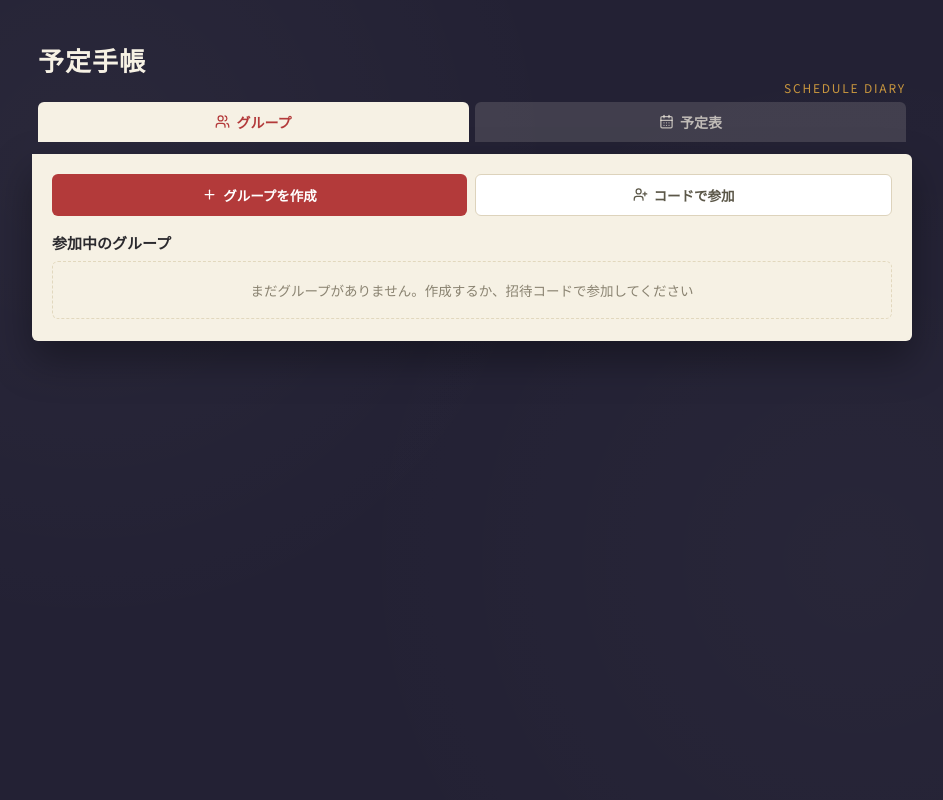
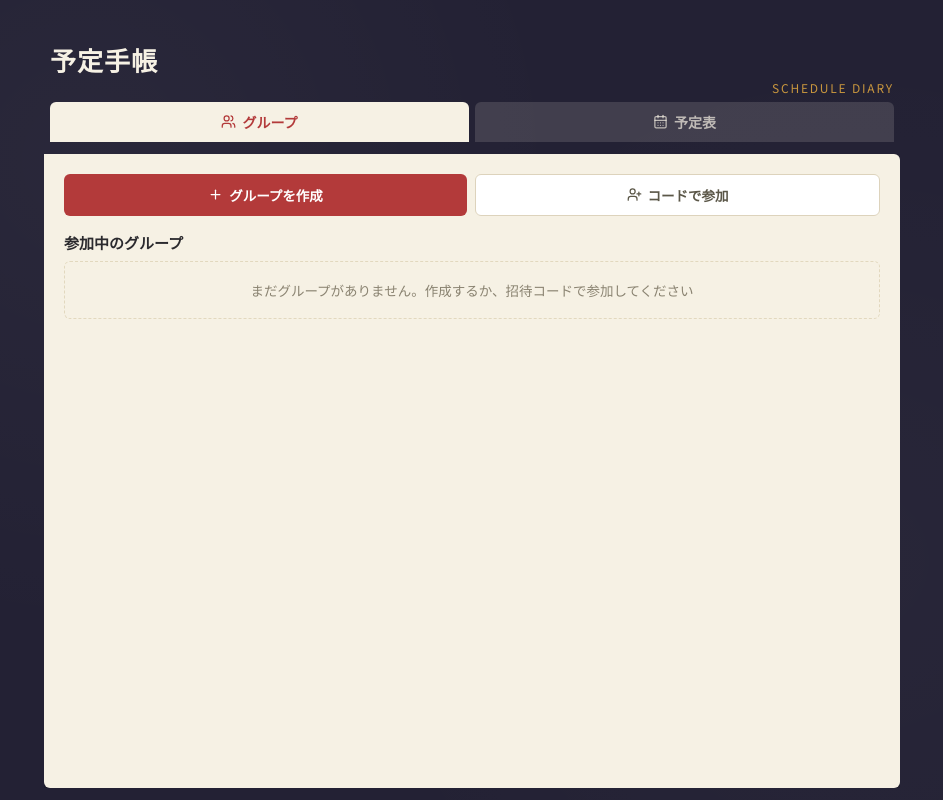
Before and after one commit to kazuk05-bot/family-schedule-app-V3, a React (Vite) app: page / in a window 1280 px wide. Shown: the whole page, without its empty margins (168-1111 px from the left). Built offline with nearby package versions, Linux system fonts and the light colour scheme.

Commit message:
画面縦ブレ制御/予定スクロール

```diff
--- a/index.html
+++ b/index.html
@@ -9,8 +9,11 @@
       href="https://fonts.googleapis.com/css2?family=Shippori+Mincho:wght@500;700;800&family=Noto+Sans+JP:wght@400;500;700&display=swap"
       rel="stylesheet"
     />
+    <style>
+      html, body, #root { height: 100%; margin: 0; overflow: hidden; }
+    </style>
   </head>
-  <body style="margin:0;">
+  <body>
     <div id="root"></div>
     <script type="module" src="/src/main.jsx"></script>
   </body>
--- a/src/App.jsx
+++ b/src/App.jsx
@@ -269,8 +269,7 @@ export default function App() {
     const month = currentMonth.getMonth();
     const firstOfMonth = new Date(year, month, 1);
     const startOffset = firstOfMonth.getDay();
-    const daysInMonth = new Date(year, month + 1, 0).getDate();
-    const totalCells = Math.ceil((startOffset + daysInMonth) / 7) * 7;
+    const totalCells = 42; // always exactly 6 rows so the grid height never jumps between months
     const arr = [];
     for (let i = 0; i < totalCells; i++) {
       const dayNum = i - startOffset + 1;
@@ -344,9 +343,9 @@ export default function App() {
   }
 
   return (
-    <div style={{ minHeight: "100dvh", background: "#232134", backgroundImage: "radial-gradient(circle at 20% 20%, rgba(255,255,255,0.03), transparent 40%), radial-gradient(circle at 80% 70%, rgba(255,255,255,0.025), transparent 45%)", fontFamily: "'Noto Sans JP', sans-serif", color: "#2B2A2E", padding: "24px 12px 60px", overflowX: "hidden" }}>
+    <div style={{ height: "100dvh", overflow: "hidden", background: "#232134", backgroundImage: "radial-gradient(circle at 20% 20%, rgba(255,255,255,0.03), transparent 40%), radial-gradient(circle at 80% 70%, rgba(255,255,255,0.025), transparent 45%)", fontFamily: "'Noto Sans JP', sans-serif", color: "#2B2A2E", display: "flex", flexDirection: "column" }}>
       <style>{`
-        html, body { margin: 0; overflow-x: hidden; -webkit-text-size-adjust: 100%; }
+        html, body { margin: 0; overflow: hidden; -webkit-text-size-adjust: 100%; }
         *, *::before, *::after { box-sizing: border-box; }
         .mincho { font-family: 'Shippori Mincho', serif; }
         .stamp-ring { box-shadow: 0 0 0 1.5px #B33A3A, 0 0 0 4px rgba(179,58,58,0.15); }
@@ -354,16 +353,18 @@ export default function App() {
         .focus-ring:focus-visible { outline: 2px solid #C8963E; outline-offset: 2px; }
         .chip-scroll::-webkit-scrollbar { height: 5px; }
         .chip-scroll::-webkit-scrollbar-thumb { background: #DCD2B8; border-radius: 4px; }
+        .list-scroll::-webkit-scrollbar { width: 5px; }
+        .list-scroll::-webkit-scrollbar-thumb { background: #DCD2B8; border-radius: 4px; }
         input, select, textarea { font-size: 16px !important; }
       `}</style>
 
-      <div style={{ maxWidth: 880, margin: "0 auto" }}>
-        <div style={{ display: "flex", alignItems: "flex-end", justifyContent: "space-between", marginBottom: 6, padding: "0 6px" }}>
+      <div style={{ maxWidth: 880, width: "100%", margin: "0 auto", padding: "24px 12px 12px", display: "flex", flexDirection: "column", flex: 1, minHeight: 0, overflow: "hidden" }}>
+        <div style={{ display: "flex", alignItems: "flex-end", justifyContent: "space-between", marginBottom: 6, padding: "0 6px", flexShrink: 0 }}>
           <h1 className="mincho" style={{ color: "#F6F1E4", fontSize: 26, fontWeight: 800, letterSpacing: "0.04em" }}>予定手帳</h1>
           <span style={{ color: "#C8963E", fontSize: 12, letterSpacing: "0.15em" }}>SCHEDULE&nbsp;DIARY</span>
         </div>
 
-        <div style={{ display: "flex", gap: 6, padding: "0 6px", marginBottom: 12 }}>
+        <div style={{ display: "flex", gap: 6, padding: "0 6px", marginBottom: 12, flexShrink: 0 }}>
           {[{ key: "groups", label: "グループ", icon: Users }, { key: "schedule", label: "予定表", icon: CalendarDays }].map((t) => {
             const Icon = t.icon;
             const on = activeTab === t.key;
@@ -375,6 +376,7 @@ export default function App() {
           })}
         </div>
 
+        <div style={{ flex: 1, minHeight: 0, display: "flex", flexDirection: "column", overflow: "hidden" }}>
           {activeTab === "groups" ? (
             <GroupsTab
               profile={profile} groupDoc={groupDoc} myId={myId}
@@ -394,8 +396,9 @@ export default function App() {
               setActiveTab={setActiveTab}
             />
           )}
+        </div>
 
-        {saveError && <div style={{ color: "#F0B4B4", fontSize: 12, textAlign: "center", marginTop: 10 }}>保存に失敗しました。通信環境をご確認のうえ、もう一度お試しください。</div>}
+        {saveError && <div style={{ color: "#F0B4B4", fontSize: 12, textAlign: "center", padding: "6px 0", flexShrink: 0 }}>保存に失敗しました。通信環境をご確認のうえ、もう一度お試しください。</div>}
       </div>
 
       {onboardOpen && groupDoc && (
--- a/src/GroupsTab.jsx
+++ b/src/GroupsTab.jsx
@@ -11,8 +11,8 @@ export default function GroupsTab({
   newMemberName, setNewMemberName, addMember, deleteMember,
 }) {
   return (
-    <div style={{ background: "#F6F1E4", borderRadius: "0 6px 6px 6px", boxShadow: "0 18px 40px rgba(0,0,0,0.35)", padding: "20px 20px 22px" }}>
-      <div style={{ display: "flex", gap: 8, marginBottom: 16 }}>
+    <div style={{ background: "#F6F1E4", borderRadius: "0 6px 6px 6px", boxShadow: "0 18px 40px rgba(0,0,0,0.35)", display: "flex", flexDirection: "column", flex: 1, minHeight: 0, overflow: "hidden" }}>
+      <div style={{ display: "flex", gap: 8, padding: "20px 20px 16px", flexShrink: 0 }}>
         <button onClick={() => setCreateOpen(true)} className="focus-ring" style={{ flex: 1, display: "flex", alignItems: "center", justifyContent: "center", gap: 6, background: "#B33A3A", color: "#fff", border: "none", borderRadius: 6, padding: "10px 0", fontSize: 13.5, fontWeight: 700, cursor: "pointer" }}>
           <Plus size={15} /> グループを作成
         </button>
@@ -21,6 +21,7 @@ export default function GroupsTab({
         </button>
       </div>
 
+      <div className="list-scroll" style={{ flex: 1, minHeight: 0, overflowY: "auto", padding: "0 20px 20px" }}>
         <div className="mincho" style={{ fontSize: 15, fontWeight: 700, marginBottom: 8 }}>参加中のグループ</div>
         {profile.myGroups.length === 0 ? (
           <div style={{ color: "#8A8371", fontSize: 13.5, padding: "18px 4px", textAlign: "center", border: "1px dashed #E2D8BE", borderRadius: 6 }}>
@@ -82,6 +83,7 @@ export default function GroupsTab({
           })}
         </div>
       )}
+      </div>
 
       {createOpen && (
         <div style={{ position: "fixed", inset: 0, background: "rgba(20,18,30,0.55)", display: "flex", alignItems: "center", justifyContent: "center", padding: 16, zIndex: 55 }} onClick={() => setCreateOpen(false)}>
```
Also changed, not shown: src/ScheduleTab.jsx (+11 -9 lines). Lines whose indentation alone changed are shown as unchanged.
